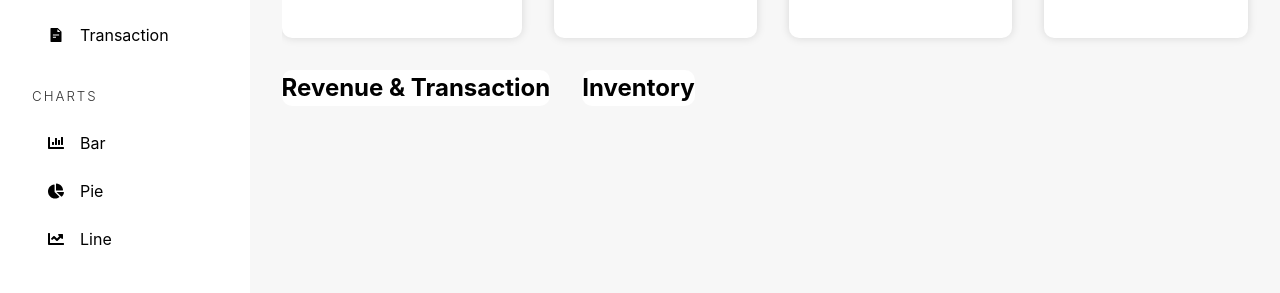
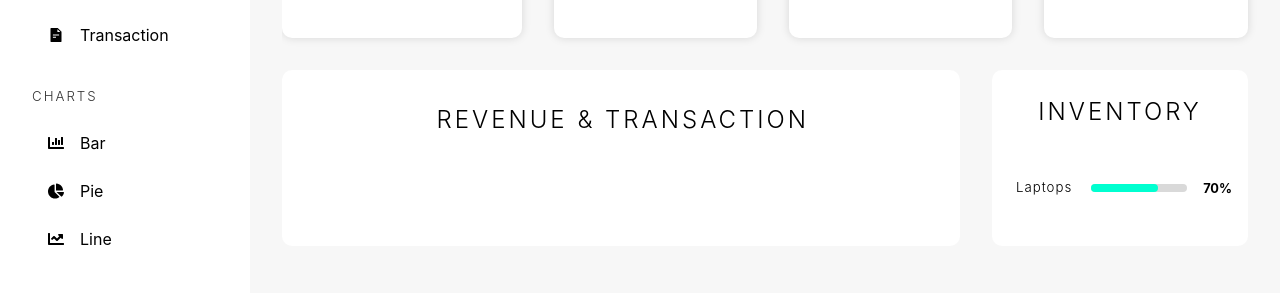
Before and after one commit to Nur-Adnan/React-Admin-Dashboard, a React (Vite) app: page /admin/dashboard in a window 1280 px wide. Shown: the part 249-542 px from the top of the page. Built offline with nearby package versions, Linux system fonts and the light colour scheme.

Commit message:
graph_section_completed

```diff
--- a/src/pages/Dashboard.tsx
+++ b/src/pages/Dashboard.tsx
@@ -29,6 +29,13 @@ const dashboard = () => {
                 </div>
                 <div className="dashboard-categories">
                     <h2>Inventory</h2>
+                    <div>
+                        <CategoryItem
+                        heading="Laptops"
+                        value={70}
+                        color="hsl(169, 100%, 50%)"
+                        />
+                    </div>
                 </div>
             </section>
         </main>
@@ -45,7 +52,7 @@ interface WidgetItemProps {
     amount?: boolean;
 }
 
-const WidgetItem = ({heading, value, percent, color, amount = false} : WidgetItemProps ) =>
+const WidgetItem = ({heading, value, percent, color, amount = false} : WidgetItemProps ) =>(
     <article className="widget">
         <div className="widget-info">
             <p>{heading}</p>
@@ -66,5 +73,24 @@ const WidgetItem = ({heading, value, percent, color, amount = false} : WidgetIte
             <span style={{color}} > {percent} % </span>
         </div>
     </article>
+);
 
+interface CategoryItemProps{
+    color: string,
+    value: number,
+    heading: string;
+}
+
+const CategoryItem = ({color, value, heading} : CategoryItemProps) => (
+    <div className="category-item">
+        <h5>{heading}</h5>
+        <div>
+            <div style={{backgroundColor: color,
+                width: `${value}%`,
+            }}>
+            </div>
+        </div>
+        <span>{value}%</span>
+    </div>
+)
 export default dashboard;
--- a/src/styles/_dashboard.scss
+++ b/src/styles/_dashboard.scss
@@ -67,5 +67,54 @@
             background-color: white;
             border-radius: 10px;
         }
+        .revenue-chart{
+            width: 100%;
+            padding: 1rem 3rem;
+            > h2 {
+                @include heading;
+                margin: 1rem 0 2rem 0.25rem;
+                text-align: center;
+            }
+        }
+        .dashboard-categories{
+            width: 100%;
+            max-width: 16rem;
+            @include flex (column, center, unset, 0);
+            padding-bottom: 2rem;
+            > h2 {
+                @include heading;
+                margin: 1.5rem 0 2rem 0rem;
+                text-align: center;
+            }
+            > div {
+                overflow-y: auto;
+                padding-left: 0.5rem;
+            }
+            .category-item{
+                width: 100%;
+                @include flex(row, space-between);
+                padding: 1rem;
+                > h5 {
+                    letter-spacing: 1px;
+                    font-weight: 300;
+                }
+                > div {
+                    margin-left: auto;
+                    width: 6rem;
+                    background-color: rgb(217, 217, 217);
+                    border-radius: 20px;
+                    height: 0.5rem;
+                    flex: none;
+                    > div {
+                        border-radius: 20px;
+                        height: 100%;
+                    }
+                }
+                > span{
+                    font-size: 0.8rem;
+                    font-weight: 700;
+                }
+            }
+        }
     }
 }
```
